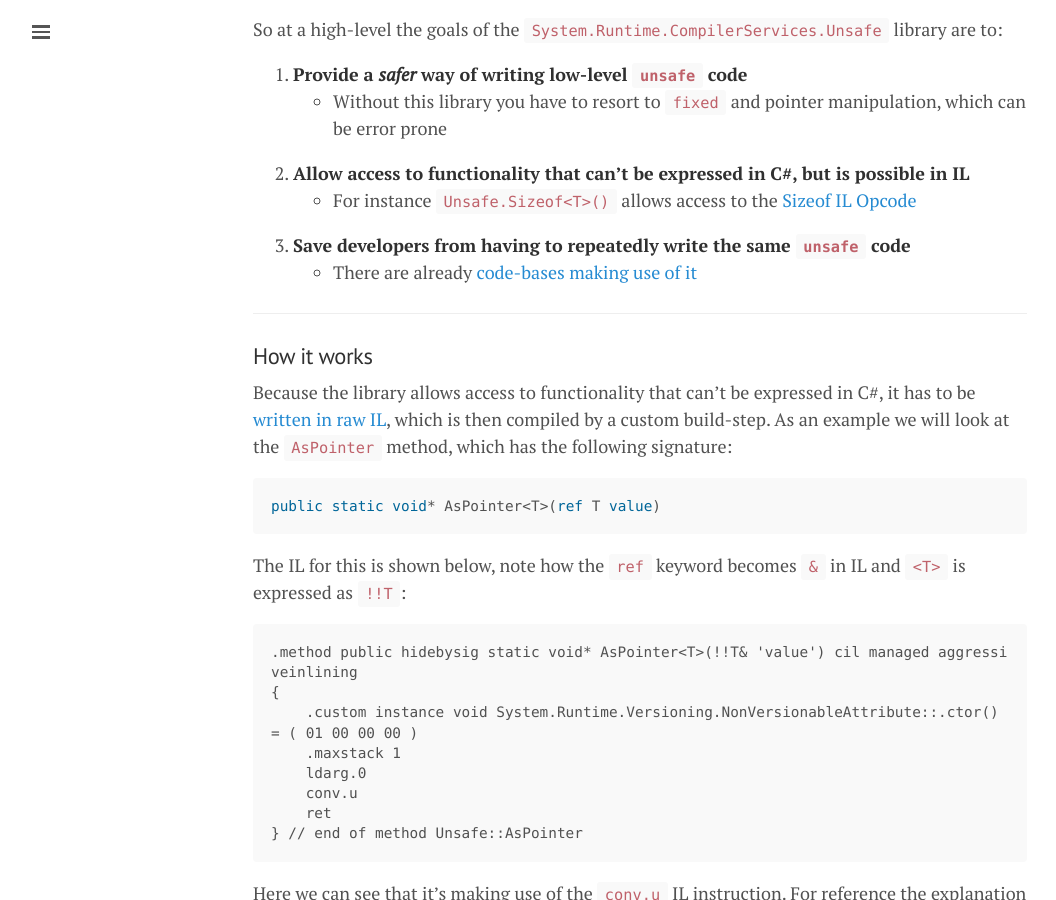
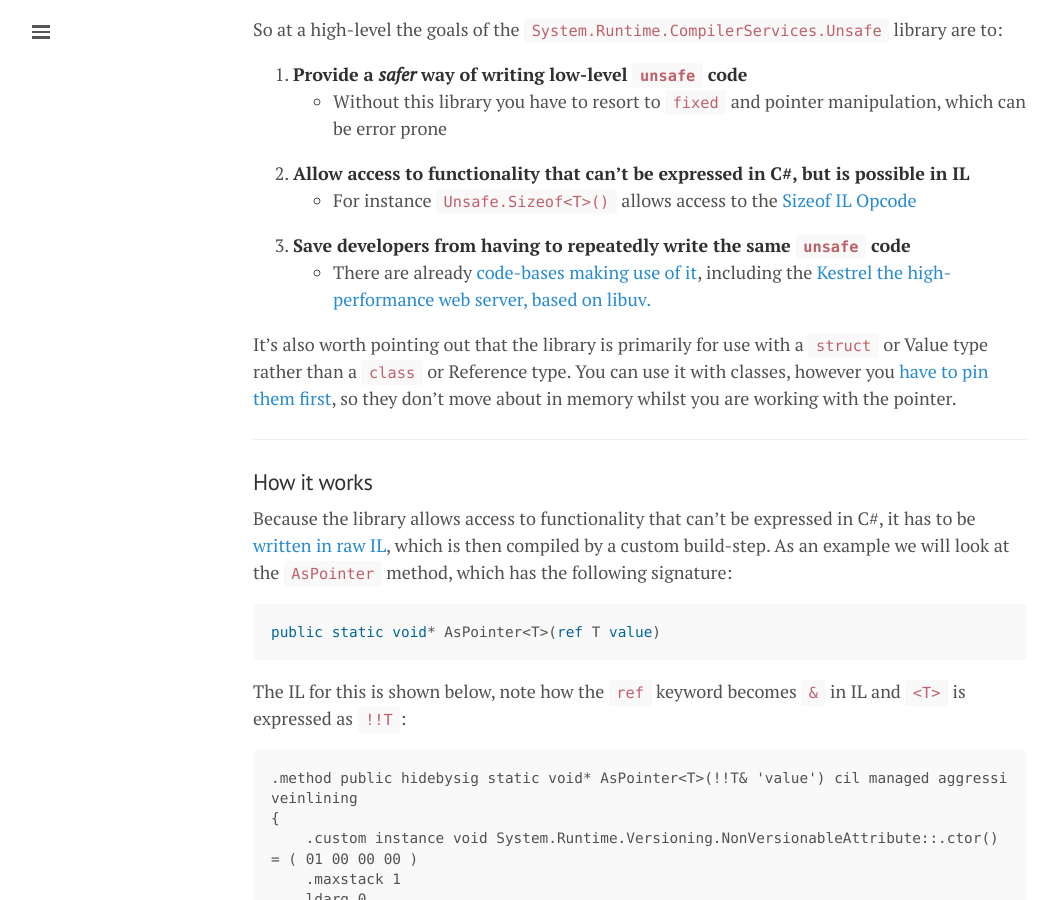
Before and after one commit to mattwarren/mattwarren.github.io, a Jekyll site: the page built from _posts/2016-09-14-Subverting-.NET-Type-Safety-with-System.Runtime.CompilerServices.Unsafe.md, in a window 1280 px wide and 900 px high, scrolled down 2354 px. Shown: the whole window, without its empty margins (0-1056 px from the left). Built offline with Jekyll 4.4.1, drawn with Linux system fonts in a browser that asks for light colours; nearby versions of some CDN libraries; comment, search, counter and statistics services are not loaded; some of the changed text lies outside the part shown.

Commit message:
Update based on suggestions from Ben Adams

```diff
--- a/_posts/2016-09-14-Subverting-.NET-Type-Safety-with-System.Runtime.CompilerServices.Unsafe.md
+++ b/_posts/2016-09-14-Subverting-.NET-Type-Safety-with-System.Runtime.CompilerServices.Unsafe.md
@@ -74,7 +74,9 @@ So at a high-level the goals of the `System.Runtime.CompilerServices.Unsafe` lib
 1. **Allow access to functionality that can't be expressed in C#, but is possible in IL**
   - For instance `Unsafe.Sizeof<T>()` allows access to the [Sizeof IL Opcode](https://msdn.microsoft.com/en-us/library/system.reflection.emit.opcodes.sizeof(v=vs.110).aspx)
 1. **Save developers from having to repeatedly write the same `unsafe` code**
-  - There are already [code-bases making use of it](https://github.com/dotnet/corefxlab/pull/796)
+  - There are already [code-bases making use of it](https://github.com/dotnet/corefxlab/pull/796), including the [Kestrel the high-performance web server, based on libuv.](https://github.com/aspnet/KestrelHttpServer/pull/1000)
+
+It's also worth pointing out that the library is primarily for use with a `struct` or Value type rather than a `class` or Reference type. You can use it with classes, however you [have to pin them first](https://msdn.microsoft.com/en-us/library/23acw07k(v=vs.110).aspx), so they don't move about in memory whilst you are working with the pointer.
 
 ----
 
```
